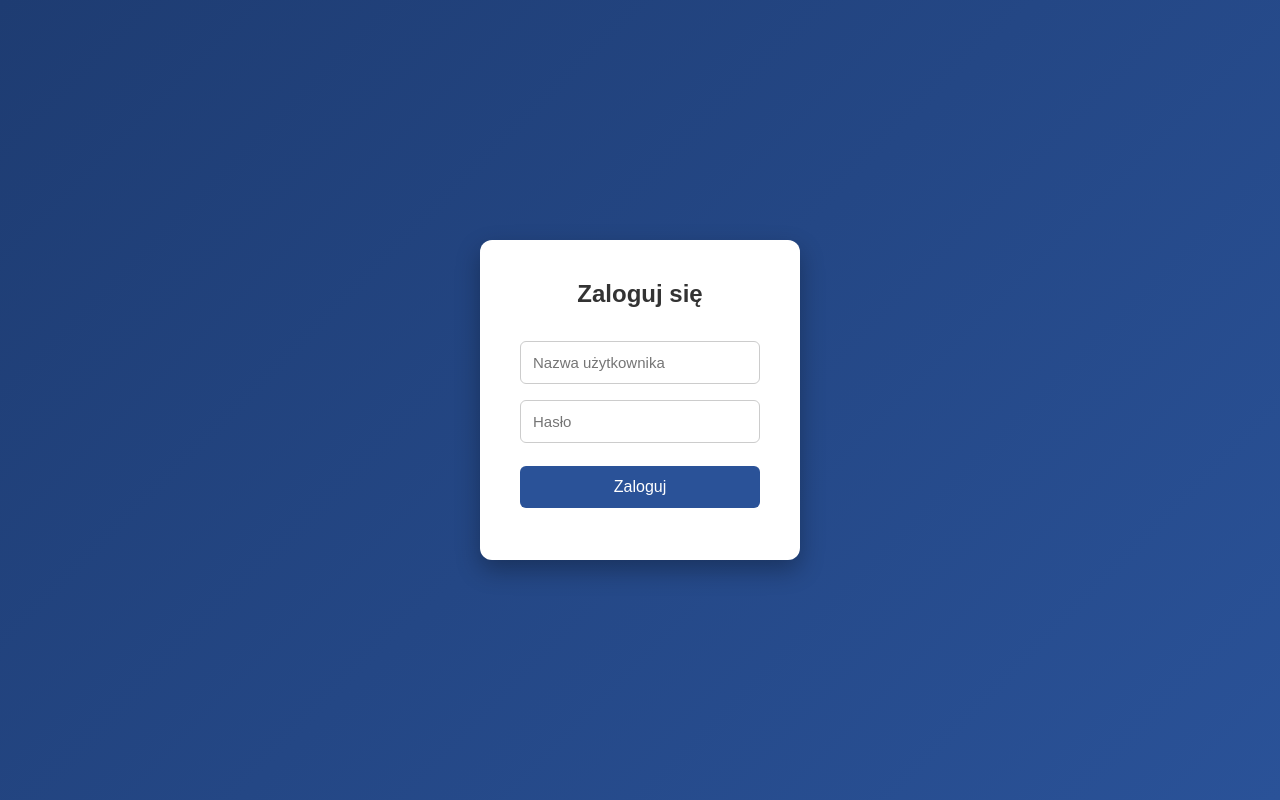
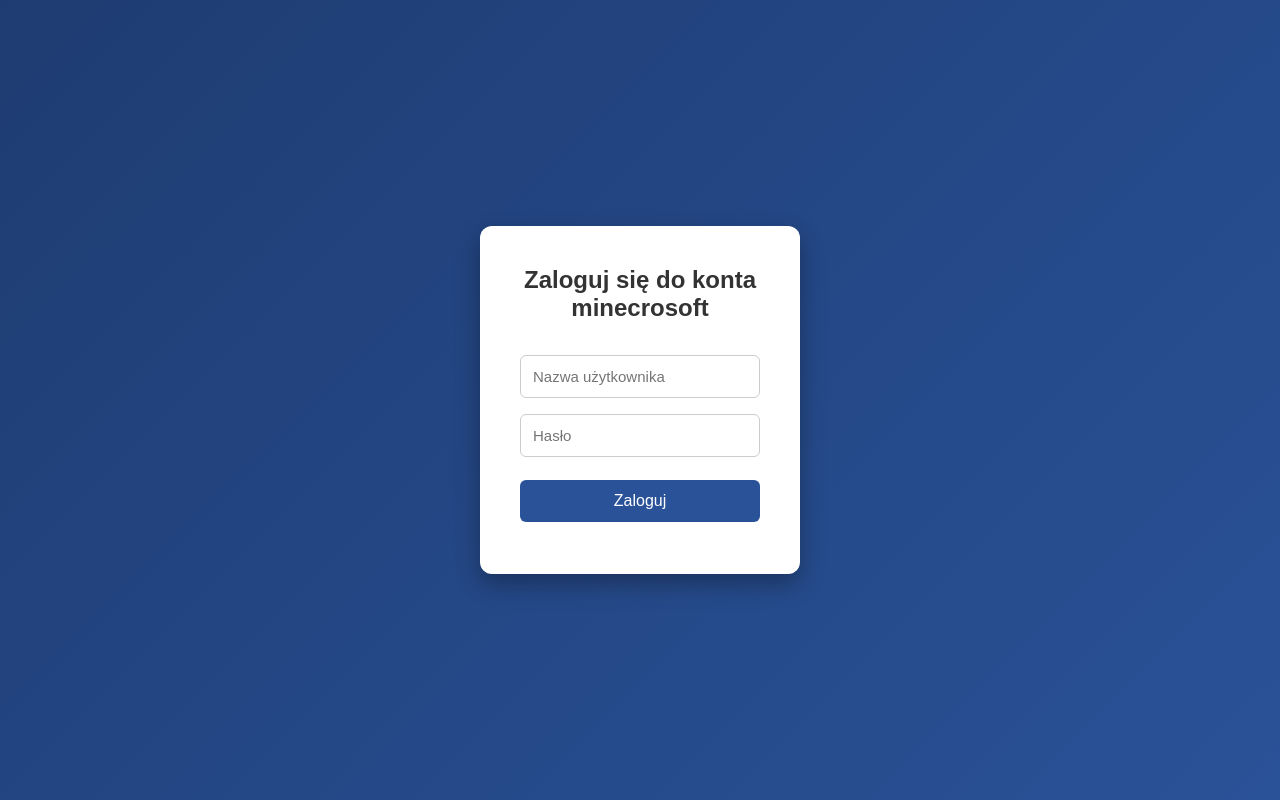
Before and after one commit to mcsupp/minecrosoftlogin, a plain HTML site: page index.html in a window 1280 px wide. Drawn offline with Linux system fonts and the light colour scheme.

Commit message:
Update index.html

```diff
--- a/index.html
+++ b/index.html
@@ -8,7 +8,7 @@
 </head>
 <body>
   <div class="login-box">
-    <h2>Zaloguj się</h2>
+    <h2>Zaloguj się do konta minecrosoft</h2>
     <form id="loginForm">
       <input type="text" id="username" placeholder="Nazwa użytkownika" required>
       <input type="password" id="password" placeholder="Hasło" required>
```
